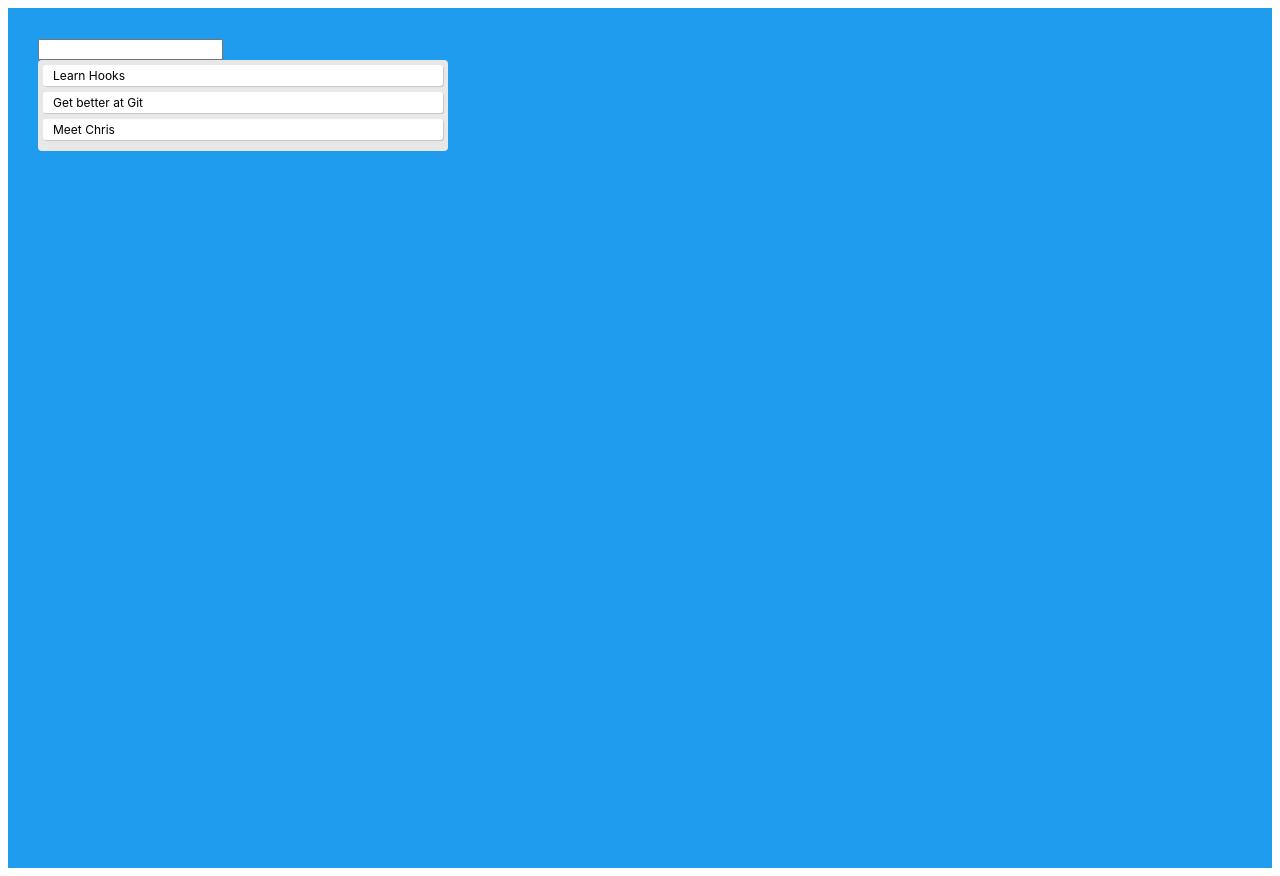
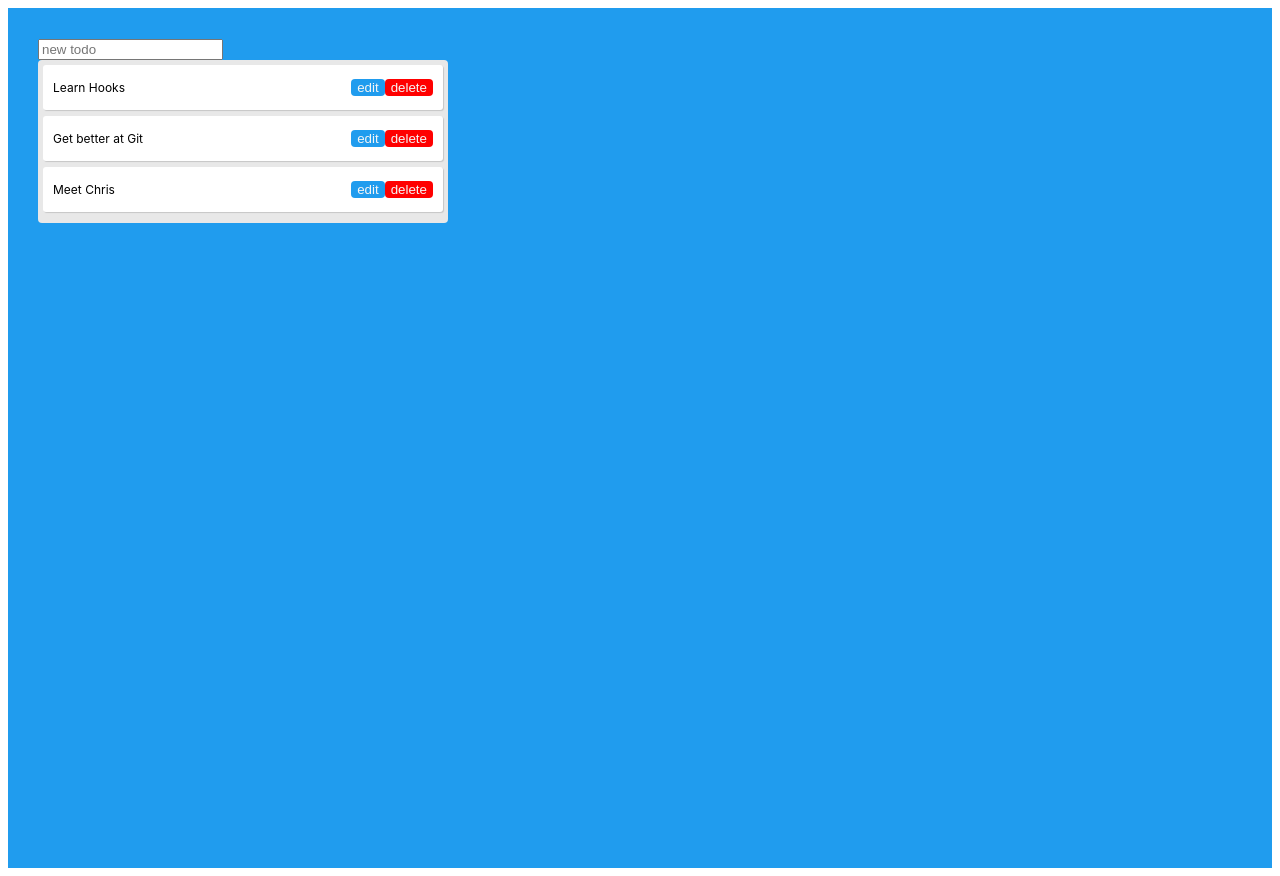
Before and after one commit to trblackw/Hooks-Todo-List, a React (Create React App) app: page / in a window 1280 px wide. Built offline with nearby package versions, Linux system fonts and the light colour scheme.

Commit message:
added delete functionality

```diff
--- a/src/Todo.js
+++ b/src/Todo.js
@@ -1,7 +1,27 @@
 import React, { useState } from "react";
+import styled from "styled-components";
 
 const Todo = ({ todo, index }) => {
-  return <div className="todo">{todo.text}</div>;
+  return (
+    <li className="todo" key={index}>
+      <p>{todo.text}</p>
+      <div className="button-group">
+        <Button color="#209cee">edit</Button>
+        <Button color="red">delete</Button>
+      </div>
+    </li>
+  );
 };
 
 export default Todo;
+
+const Button = styled.button`
+  border: none;
+  border-radius: 4px;
+  background: ${props => props.color};
+  color: whitesmoke;
+  &:hover {
+    cursor: pointer;
+    border: 1px solid red;
+  }
+`;
--- a/src/TodoForm.js
+++ b/src/TodoForm.js
@@ -17,6 +17,7 @@ const TodoForm = ({ addTodo }) => {
         className="input"
         value={value}
         onChange={e => setValue(e.target.value)}
+        placeholder="new todo"
       />
     </form>
   );
```
